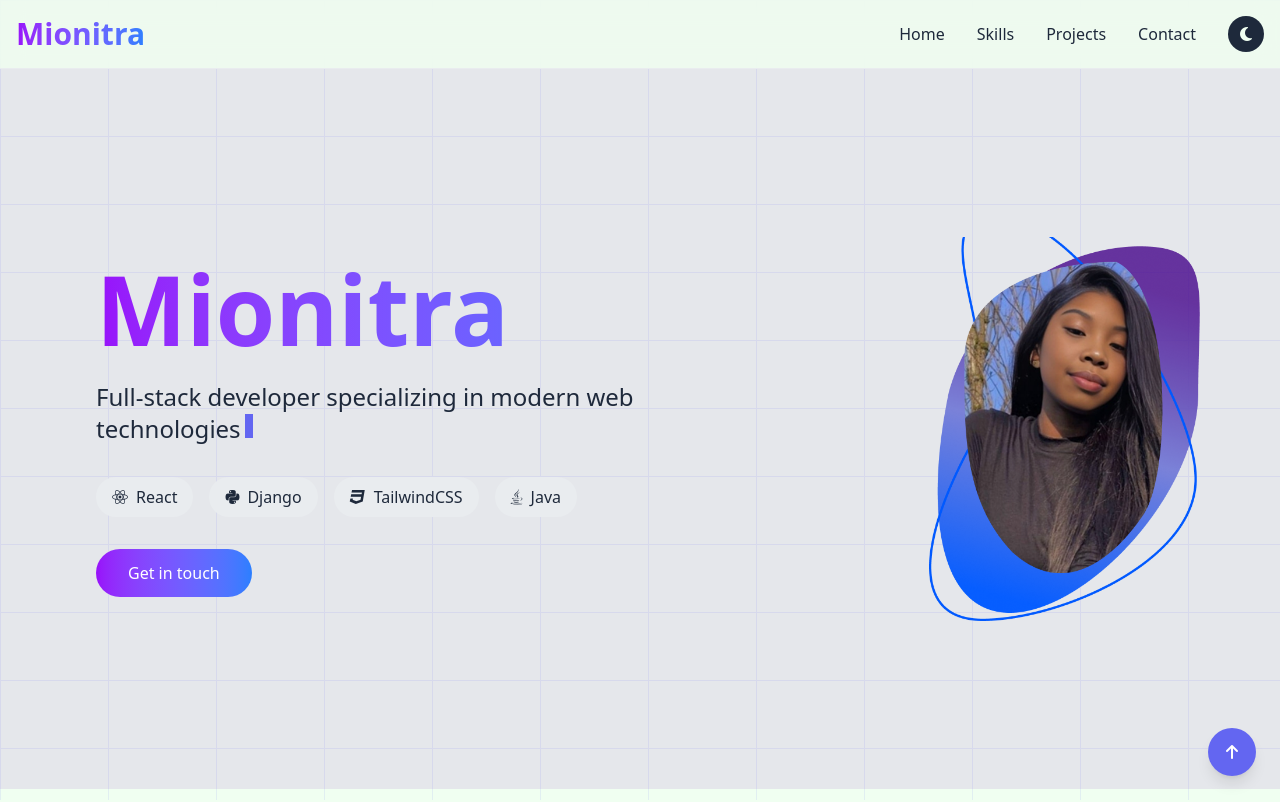
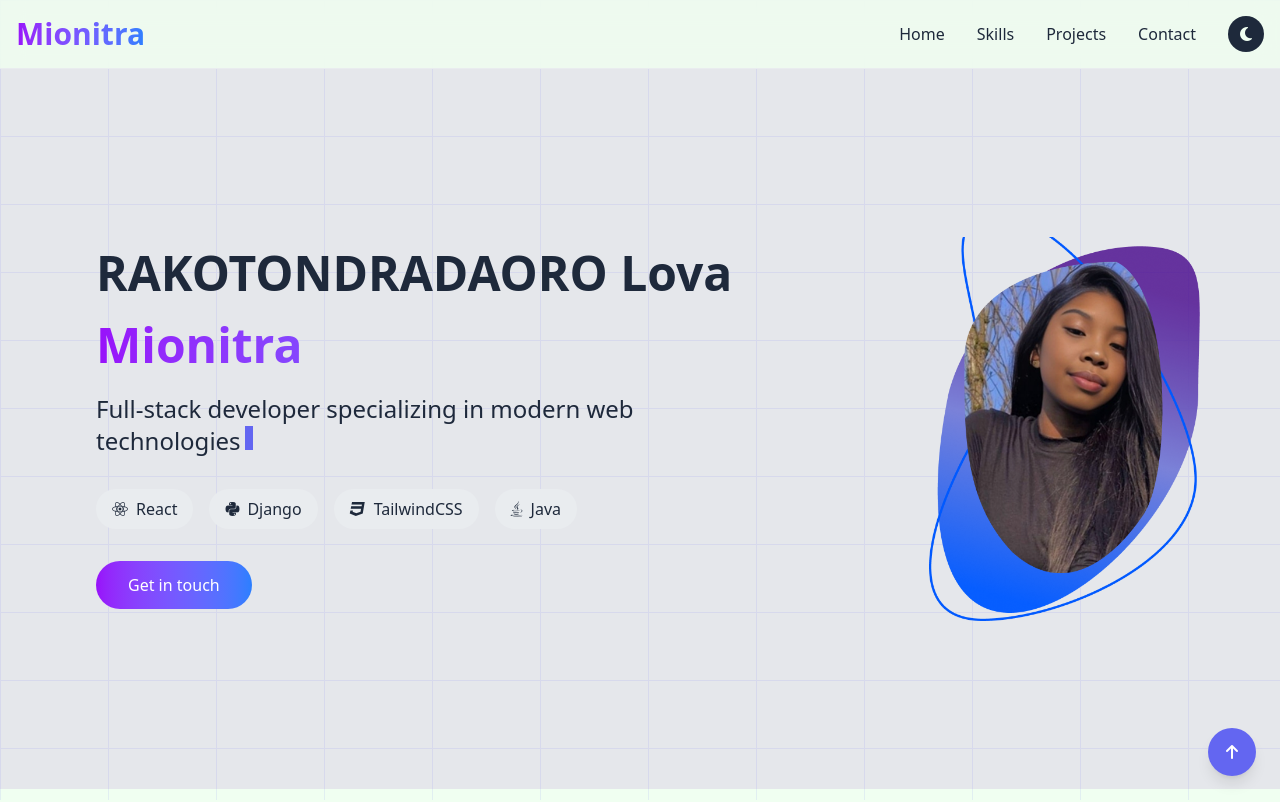
Before and after one commit to Mionitra/portfolio-2025, a React (Vite) app: page / in a window 1280 px wide. Shown: the top 802 px of the page. Built offline with nearby package versions, Linux system fonts and the light colour scheme.

Commit message:
full name

```diff
--- a/src/components/HeroSection.jsx
+++ b/src/components/HeroSection.jsx
@@ -34,7 +34,8 @@ const HeroSection = ({ darkMode }) => {
 
       <div className="container mx-auto px-4 z-10">
         <div className="max-w-2xl">
-          <h1 className="text-6xl md:text-8xl font-bold mb-6 bg-clip-text text-transparent bg-gradient-to-r from-purple-600 to-blue-500 animate-gradient">Mionitra</h1>
+          <h1 className="text-3xl md:text-5xl font-bold mb-6">RAKOTONDRADAORO Lova</h1>
+          <h1 className="text-3xl md:text-5xl font-bold mb-6 bg-clip-text text-transparent bg-gradient-to-r from-purple-600 to-blue-500 animate-gradient">Mionitra</h1>
           <div className="text-xl md:text-2xl mb-8">
             <span>{typedText}</span>
             <span className={`ml-1 inline-block w-2 h-6 bg-[#6366f1] ${cursorVisible ? 'opacity-100' : 'opacity-0'}`}></span>
```
